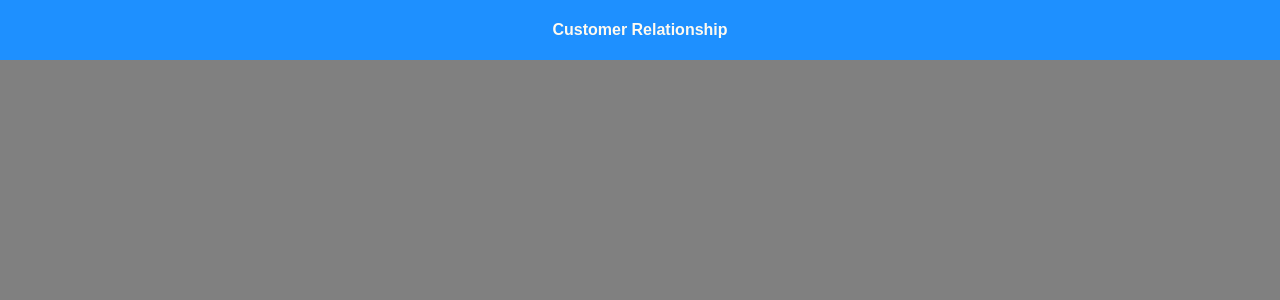
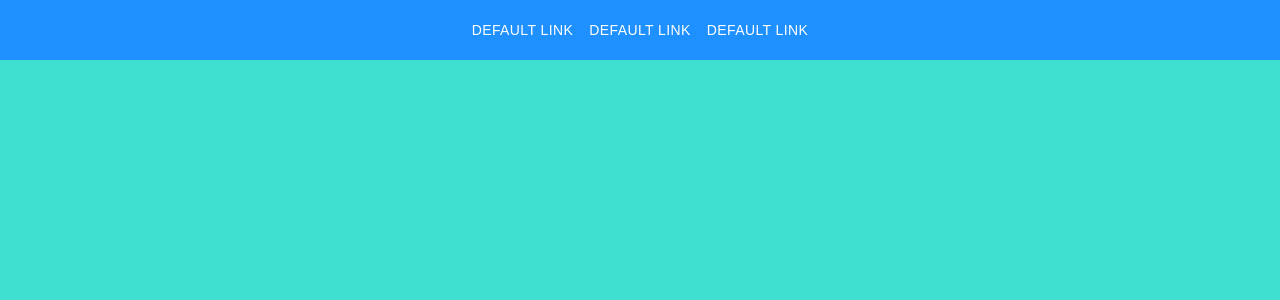
Before and after one commit to DaddoT/projeto-dds, a React (Create React App) app: page / in a window 1280 px wide. Shown: the top 300 px of the page. Built offline with nearby package versions, Linux system fonts and the light colour scheme.

Commit message:
third-commit

```diff
--- a/package.json
+++ b/package.json
@@ -3,6 +3,7 @@
   "version": "0.1.0",
   "private": true,
   "dependencies": {
+    "@material-ui/core": "^4.9.9",
     "@testing-library/jest-dom": "^4.2.4",
     "@testing-library/react": "^9.3.2",
     "@testing-library/user-event": "^7.1.2",
--- a/src/components/Header/index.js
+++ b/src/components/Header/index.js
@@ -1,8 +1,26 @@
 import React from "react";
+import Button from '@material-ui/core/Button';
+import { makeStyles } from '@material-ui/core/styles';
 import "./styles.css";
 
-const Header = () => (
-    <header id ="main-header"> Customer Relationship </header>
-);
+const useStyles = makeStyles((theme) => ({
+    root: {
+      '& > *': {
+        margin: theme.spacing(0),
+      },
+    },
+  }));
 
-export default Header;
+  export default function TextButtons() {
+    const classes = useStyles();
+
+    return (
+      <div className={classes.root}>
+        <header id ="main-header">
+        <Button > <p>Default Link </p></Button>
+        <Button > <p>Default Link </p></Button>
+        <Button > <p>Default Link </p></Button>
+        </header>
+      </div>
+    );
+  }
--- a/src/components/Header/styles.css
+++ b/src/components/Header/styles.css
@@ -8,5 +8,8 @@ header#main-header {
     display: flex;
     justify-content: center;
     align-items: center;
+}
+p{
     font-family: Arial, Helvetica, sans-serif;
+    color: white;
 }
--- a/src/styles.css
+++ b/src/styles.css
@@ -7,6 +7,6 @@
 
 body {
     font-family: Arial, Helvetica, sans-serif;
-    background: grey;
+    background: #40E0D0;
     color: darkblue;
 }
```
Also changed, not shown: 1 other file (tests, documents, lock files or other folders).
